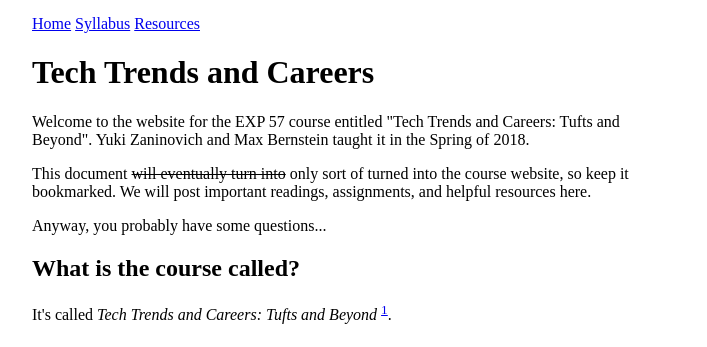
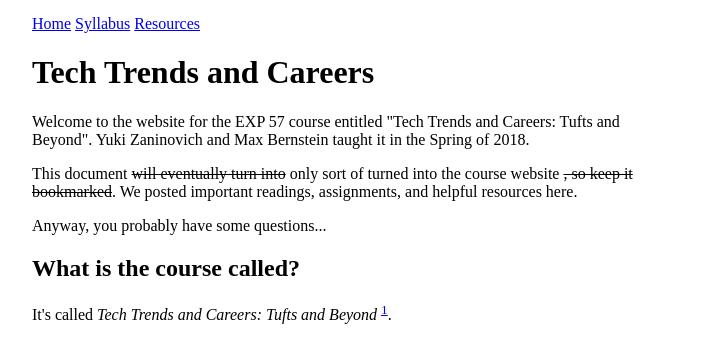
Before and after one commit to tekknolagi/excollege, a Jekyll site: the page built from index.md, in a window 1280 px wide. Shown: the top 347 px of the page, without its empty margins (16-723 px from the left). Built offline with Jekyll 4.4.1, drawn with Linux system fonts in a browser that asks for light colours.

Commit message:
Fix para further

```diff
--- a/index.md
+++ b/index.md
@@ -11,7 +11,7 @@ Tufts and Beyond". Yuki Zaninovich and Max Bernstein taught it in the Spring of
 </p>
 <p>
 This document <del>will eventually turn into</del> only sort of turned into the
-course website, so keep it bookmarked. We will post important readings,
+course website <del>, so keep it bookmarked</del>. We posted important readings,
 assignments, and helpful resources here.
 </p>
 <p>
```
